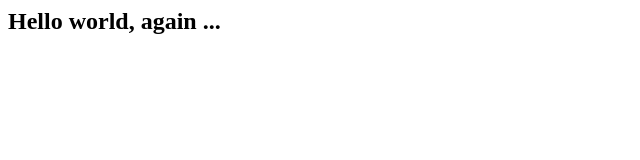
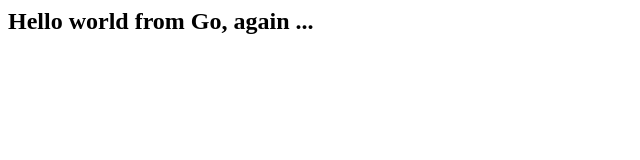
Before and after one commit to snpsuen/HelloWebGo, a plain HTML site: page public_html/hello.html in a window 1280 px wide. Shown: the whole page, without its empty margins (0-640 px from the left). Drawn offline with Linux system fonts and the light colour scheme.

Commit message:
Update hello.html

```diff
--- a/public_html/hello.html
+++ b/public_html/hello.html
@@ -3,6 +3,6 @@
     <title>Hello World</title>
   </head>
   <body>
-    <h2>Hello world, again ...</h2>
+    <h2>Hello world from Go, again ...</h2>
   </body>
 </html>
```
